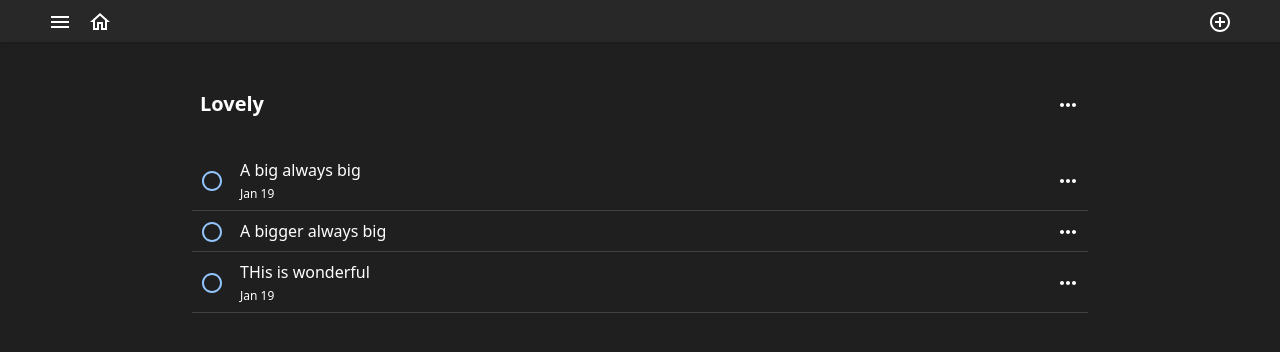
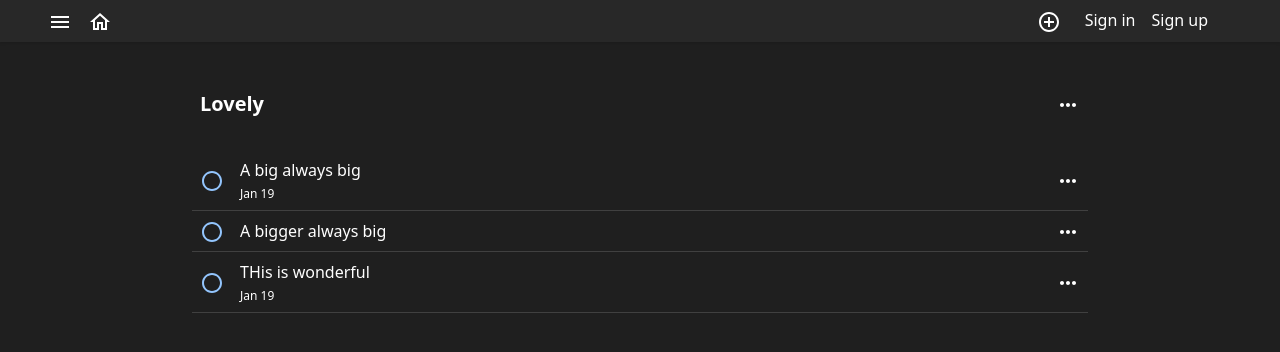
Before and after one commit to peter-abah/tasks, a React (Create React App) app: page /projects/1 in a window 1280 px wide. Shown: the top 352 px of the page. Built offline with nearby package versions, Linux system fonts and the light colour scheme.

Commit message:
Add user info to nav bar

```diff
--- a/src/components/NavBar.tsx
+++ b/src/components/NavBar.tsx
@@ -3,6 +3,7 @@ import {
   selectSideBarVisibility,
   updateSideBarVisibility,
 } from "../features/ui/uiSlice";
+import { selectUser, logoutUser } from "../features/users/usersSlice";
 
 import { Link } from "react-router-dom";
 
@@ -17,10 +18,13 @@ interface Iprops {
 
 const NavBar = ({ openModal }: Iprops) => {
   const isSideBarVisible = useAppSelector(selectSideBarVisibility);
+  const user = useAppSelector(selectUser);
   const dispatch = useAppDispatch();
 
   const toggleSideBar = () =>
     dispatch(updateSideBarVisibility(!isSideBarVisible));
+
+  const logOut = () => dispatch(logoutUser());
 
   return (
     <nav className="bg-nav flex items-center justify-between px-3 py-2 shadow-navBar z-20 md:px-12">
@@ -32,9 +36,22 @@ const NavBar = ({ openModal }: Iprops) => {
           <HomeIcon />
         </Link>
       </div>
-      <button onClick={openModal}>
-        <AddIcon />
-      </button>
+      <div className="flex">
+        <button onClick={openModal}>
+          <AddIcon />
+        </button>
+        {user ? (
+          <div className="px-4">
+            <span className="px-2">{user.name}</span>
+            <button className="px-2" onClick={logOut}>Log out</button>
+          </div>
+        ) : (
+          <div className="px-4">
+            <Link className="px-2" to="signin">Sign in</Link>
+            <Link className="px-2" to="signup">Sign up</Link>
+          </div>
+        )}
+      </div>
     </nav>
   );
 };
```
